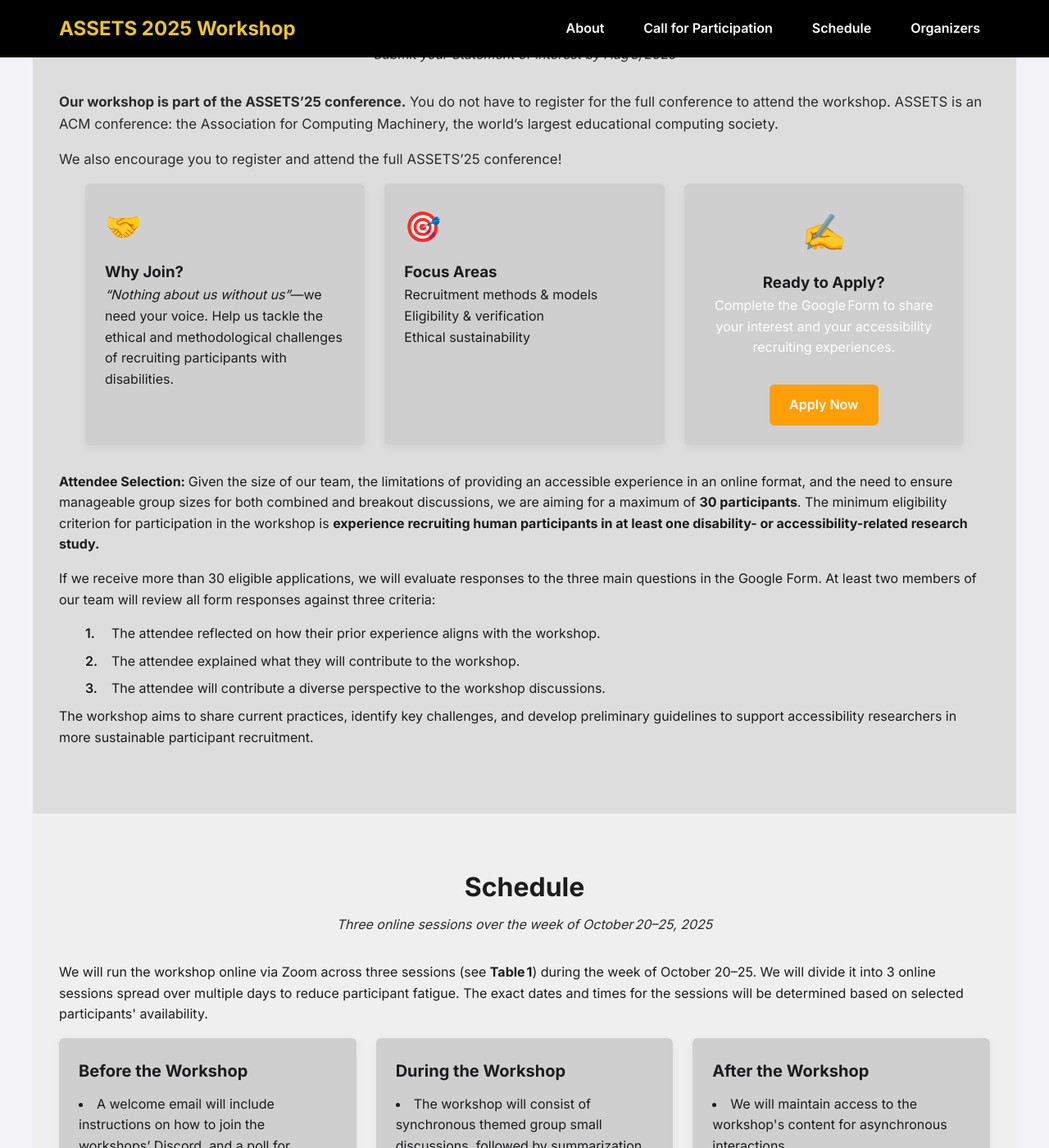
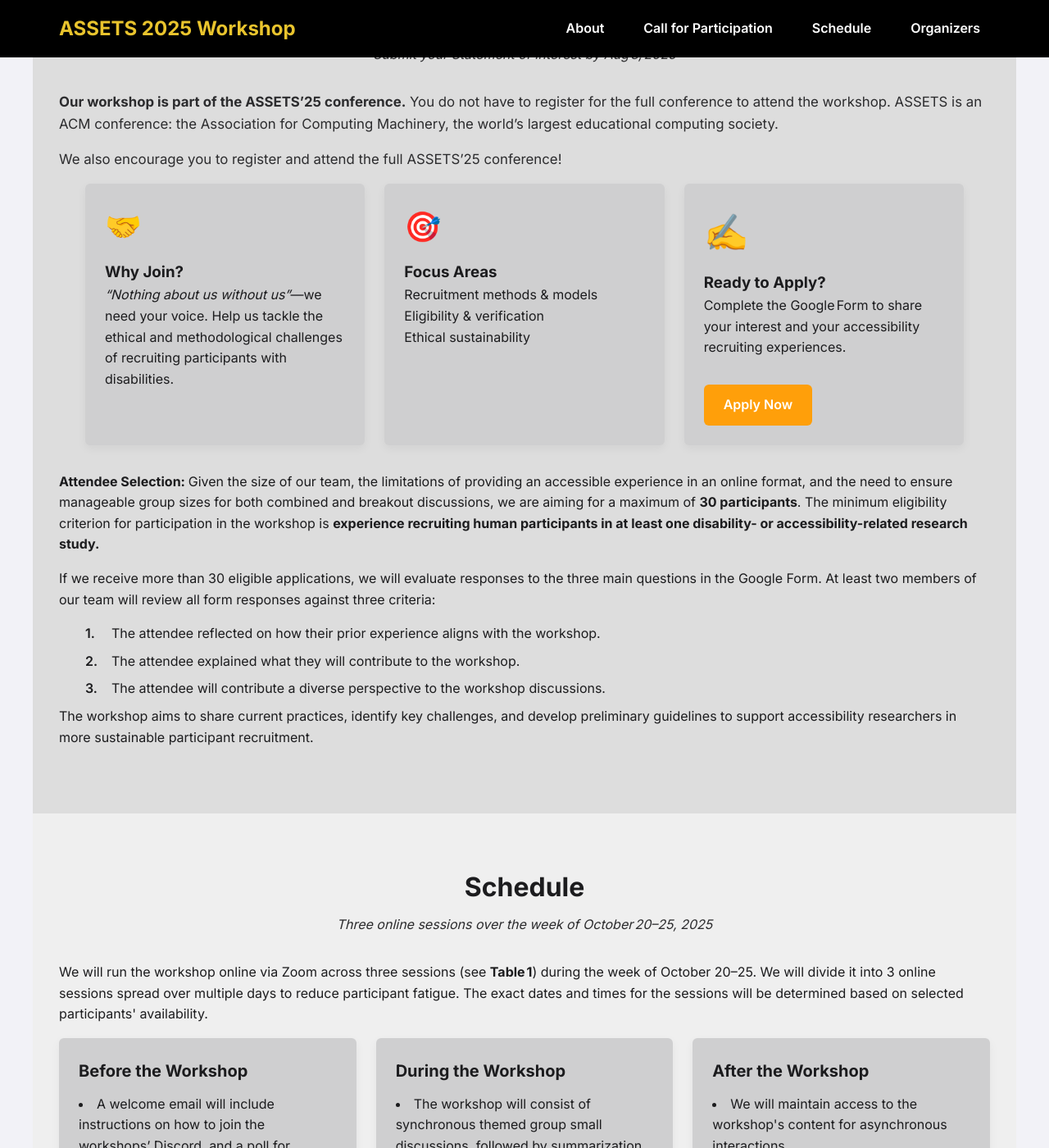
Before and after one commit to assets-recruitment-2025/assets-recruitment-2025.github.io, a Jekyll site: the page built from index.md, in a window 1280 px wide and 1400 px high, scrolled down 1243 px. Shown: the whole window at 82% size. Built offline with Jekyll 4.4.1, drawn with Linux system fonts in a browser that asks for light colours.

Commit message:
Call for Participation

```diff
--- a/assets/css/style.css
+++ b/assets/css/style.css
@@ -552,8 +552,6 @@ img {
 /* CTA card overrides */
 .call-for-participation .call-card--cta {
   background: var(#cfcfd0);
-  color: #fff;
-  text-align: center;
 }
 .call-for-participation .call-card--cta .call-card-icon {
   font-size: 2.75rem;
```
